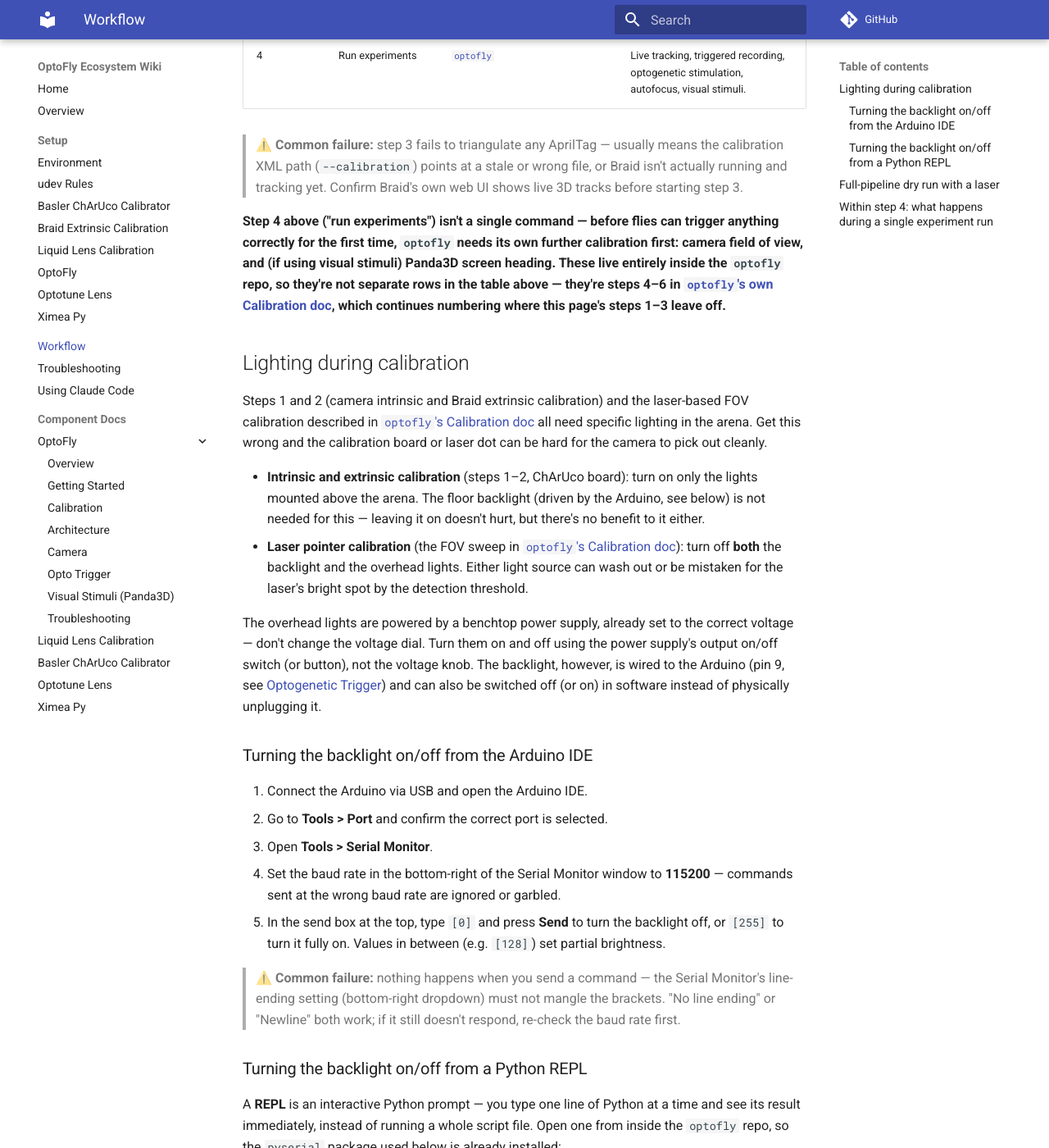
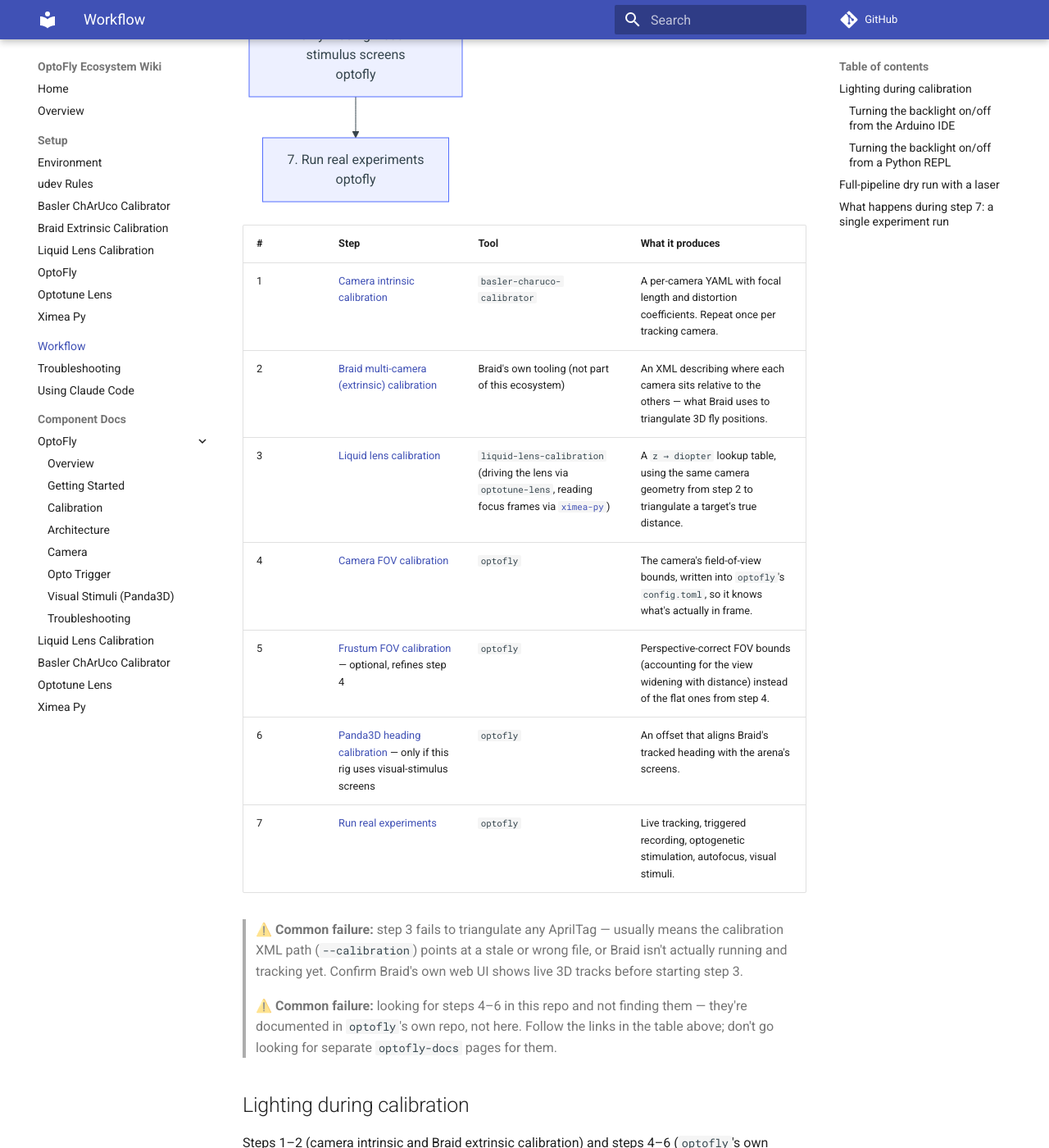
Before and after one commit to mpinb/optofly-docs, an MkDocs documentation site: the page built from docs/workflow.md, in a window 1280 px wide and 1400 px high, scrolled down 1093 px. Shown: the whole window at 82% size. Built offline with MkDocs 1.6.1 and Material for MkDocs 9.7.7, drawn with Linux system fonts in a browser that asks for light colours; comment, search, counter and statistics services are not loaded; some of the changed text lies outside the part shown.

Commit message:
Expand workflow.md to show all six calibration steps, not four
The step table and diagram previously stopped at "run experiments" as
step 4, silently folding optofly's own three calibration steps (Camera
FOV, Frustum FOV, Panda3D heading) into a paragraph below. Make them
first-class rows/nodes with direct links to their instructions instead.

````diff
--- a/docs/workflow.md
+++ b/docs/workflow.md
@@ -4,39 +4,49 @@ This page shows the full pipeline in the order you actually do it, from a
 brand-new rig to a running experiment. Each step depends on the one before
 it — don't skip ahead.
 
+There are **seven steps in total**. Steps 1–3 each live in a different
+repo; steps 4–6 all happen inside `optofly` itself (not a separate repo,
+but still one-time, by-hand calibration just like 1–3); step 7 is running
+a real experiment. Every step below links straight to its full
+instructions — click the step name, not just the repo name.
+
 ```mermaid
 flowchart TD
-    S1[1. Camera intrinsic calibration<br/>basler-charuco-calibrator] --> S2[2. Braid multi-camera calibration<br/>Braid's own tooling]
-    S2 --> S3[3. Liquid lens calibration<br/>liquid-lens-calibration]
-    S3 --> S4[4. Run experiments<br/>optofly]
+    S1["1. Camera intrinsic calibration<br/>basler-charuco-calibrator"] --> S2["2. Braid extrinsic calibration<br/>Braid's own tooling"]
+    S2 --> S3["3. Liquid lens calibration<br/>liquid-lens-calibration"]
+    S3 --> S4["4. Camera FOV calibration<br/>optofly"]
+    S4 --> S5["5. Frustum FOV calibration - optional<br/>optofly"]
+    S5 --> S6["6. Panda3D heading calibration<br/>only if using visual-stimulus screens<br/>optofly"]
+    S6 --> S7["7. Run real experiments<br/>optofly"]
 ```
 
 | # | Step | Tool | What it produces |
 |---|---|---|---|
-| 1 | Camera intrinsic calibration | [`basler-charuco-calibrator`](repos/basler-charuco-calibrator/README.md) | A per-camera YAML with focal length and distortion coefficients. Repeat once per tracking camera. |
+| 1 | [Camera intrinsic calibration](repos/basler-charuco-calibrator/README.md) | `basler-charuco-calibrator` | A per-camera YAML with focal length and distortion coefficients. Repeat once per tracking camera. |
 | 2 | [Braid multi-camera (extrinsic) calibration](setup/braid-extrinsic-calibration.md) | Braid's own tooling (not part of this ecosystem) | An XML describing where each camera sits relative to the others — what Braid uses to triangulate 3D fly positions. |
-| 3 | Liquid lens calibration | [`liquid-lens-calibration`](repos/liquid-lens-calibration/README.md) (driving the lens via `optotune-lens` and reading focus frames via [`ximea-py`](repos/ximea-py/README.md)) | A `z → diopter` lookup table, using the same camera geometry from step 2 to triangulate a target's true distance. |
-| 4 | Run experiments | [`optofly`](repos/optofly/getting-started.md) | Live tracking, triggered recording, optogenetic stimulation, autofocus, visual stimuli. |
+| 3 | [Liquid lens calibration](repos/liquid-lens-calibration/README.md) | `liquid-lens-calibration` (driving the lens via `optotune-lens`, reading focus frames via [`ximea-py`](repos/ximea-py/README.md)) | A `z → diopter` lookup table, using the same camera geometry from step 2 to triangulate a target's true distance. |
+| 4 | [Camera FOV calibration](repos/optofly/calibration.md#camera-fov-calibration) | `optofly` | The camera's field-of-view bounds, written into `optofly`'s `config.toml`, so it knows what's actually in frame. |
+| 5 | [Frustum FOV calibration](repos/optofly/calibration.md#frustum-fov-calibration) — optional, refines step 4 | `optofly` | Perspective-correct FOV bounds (accounting for the view widening with distance) instead of the flat ones from step 4. |
+| 6 | [Panda3D heading calibration](repos/optofly/calibration.md#panda3d-heading-calibration) — only if this rig uses visual-stimulus screens | `optofly` | An offset that aligns Braid's tracked heading with the arena's screens. |
+| 7 | [Run real experiments](repos/optofly/getting-started.md) | `optofly` | Live tracking, triggered recording, optogenetic stimulation, autofocus, visual stimuli. |
 
 > ⚠️ **Common failure:** step 3 fails to triangulate any AprilTag — usually
 > means the calibration XML path (`--calibration`) points at a stale or
 > wrong file, or Braid isn't actually running and tracking yet. Confirm
 > Braid's own web UI shows live 3D tracks before starting step 3.
 
-**Step 4 above ("run experiments") isn't a single command — before flies
-can trigger anything correctly for the first time, `optofly` needs its
-own further calibration first: camera field of view, and (if using
-visual stimuli) Panda3D screen heading. These live entirely inside the
-`optofly` repo, so they're not separate rows in the table above — they're
-steps 4–6 in [`optofly`'s own Calibration
-doc](repos/optofly/calibration.md), which continues numbering where this
-page's steps 1–3 leave off.**
+> ⚠️ **Common failure:** looking for steps 4–6 in this repo and not finding
+> them — they're documented in `optofly`'s own repo, not here. Follow the
+> links in the table above; don't go looking for separate `optofly-docs`
+> pages for them.
 
 ## Lighting during calibration
 
-Steps 1 and 2 (camera intrinsic and Braid extrinsic calibration) and the
-laser-based FOV calibration described in
-[`optofly`'s Calibration doc](repos/optofly/calibration.md) all need
+Steps 1–2 (camera intrinsic and Braid extrinsic calibration) and steps
+4–6 (`optofly`'s own [Camera FOV](repos/optofly/calibration.md#camera-fov-calibration),
+[Frustum FOV](repos/optofly/calibration.md#frustum-fov-calibration), and
+[Panda3D heading](repos/optofly/calibration.md#panda3d-heading-calibration)
+calibration, when done with a laser pointer as the target) all need
 specific lighting in the arena. Get this wrong and the calibration board or
 laser dot can be hard for the camera to pick out cleanly.
 
@@ -44,11 +54,11 @@ laser dot can be hard for the camera to pick out cleanly.
   turn on only the lights mounted above the arena. The floor backlight
   (driven by the Arduino, see below) is not needed for this — leaving it on
   doesn't hurt, but there's no benefit to it either.
-- **Laser pointer calibration** (the FOV sweep in
-  [`optofly`'s Calibration doc](repos/optofly/calibration.md)): turn off
-  **both** the backlight and the overhead lights. Either light source can
-  wash out or be mistaken for the laser's bright spot by the detection
-  threshold.
+- **Laser pointer calibration** (steps 4–6, when using a laser pointer as
+  the target — see [`optofly`'s Calibration
+  doc](repos/optofly/calibration.md)): turn off **both** the backlight
+  and the overhead lights. Either light source can wash out or be mistaken
+  for the laser's bright spot by the detection threshold.
 
 The overhead lights are powered by a benchtop power supply, already set to
 the correct voltage — don't change the voltage dial. Turn them on and off
@@ -110,9 +120,7 @@ ser.close()
 ## Full-pipeline dry run with a laser
 
 This is the last thing to do before running a real experiment — after
-steps 1–3 above, and after `optofly`'s own further calibration (Camera
-FOV, Frustum FOV, Panda3D heading — steps 4–6 in [`optofly`'s Calibration
-doc](repos/optofly/calibration.md)).
+steps 1–6 in the table above.
 
 Everything so far only confirms that individual pieces work: Braid
 tracks in 3D, the lens has a lookup table, the screens are aligned. It
@@ -151,11 +159,11 @@ Keep this trick in your back pocket beyond calibration, too: it's a
 convenient way to check later that the optogenetic trigger or a
 visual/light stimulus is actually firing, without needing a live fly.
 
-## Within step 4: what happens during a single experiment run
+## What happens during step 7: a single experiment run
 
-Once calibration is fully done — steps 1–3 here, plus `optofly`'s own
-steps 4–6 (see above) — everything below happens inside `optofly` itself
-every time an experiment runs — no separate repos involved:
+Once calibration is fully done — steps 1–6 in the table above —
+everything below happens inside `optofly` itself every time an
+experiment runs, no separate repos involved:
 
 1. `optofly` connects to Braid's live tracking feed.
 2. When a tracked fly enters the outer trigger zone, video recording starts
````
